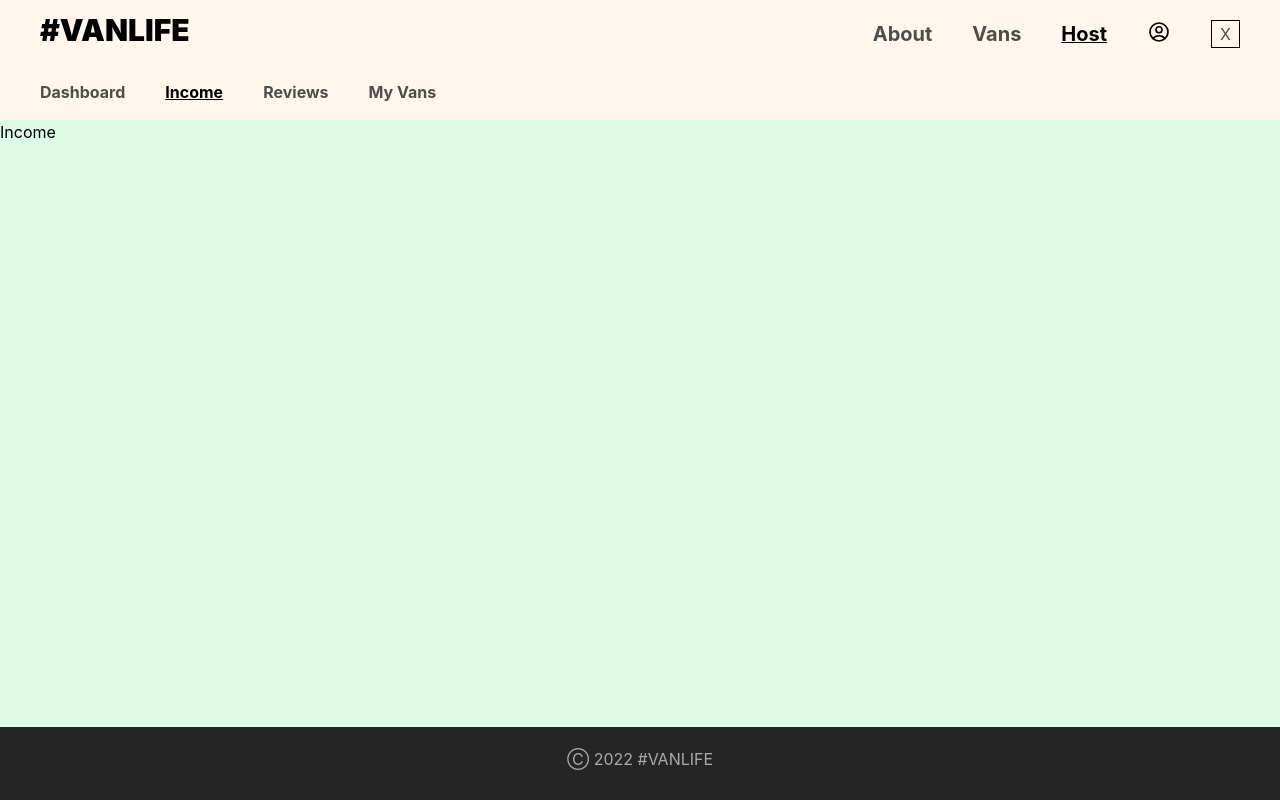
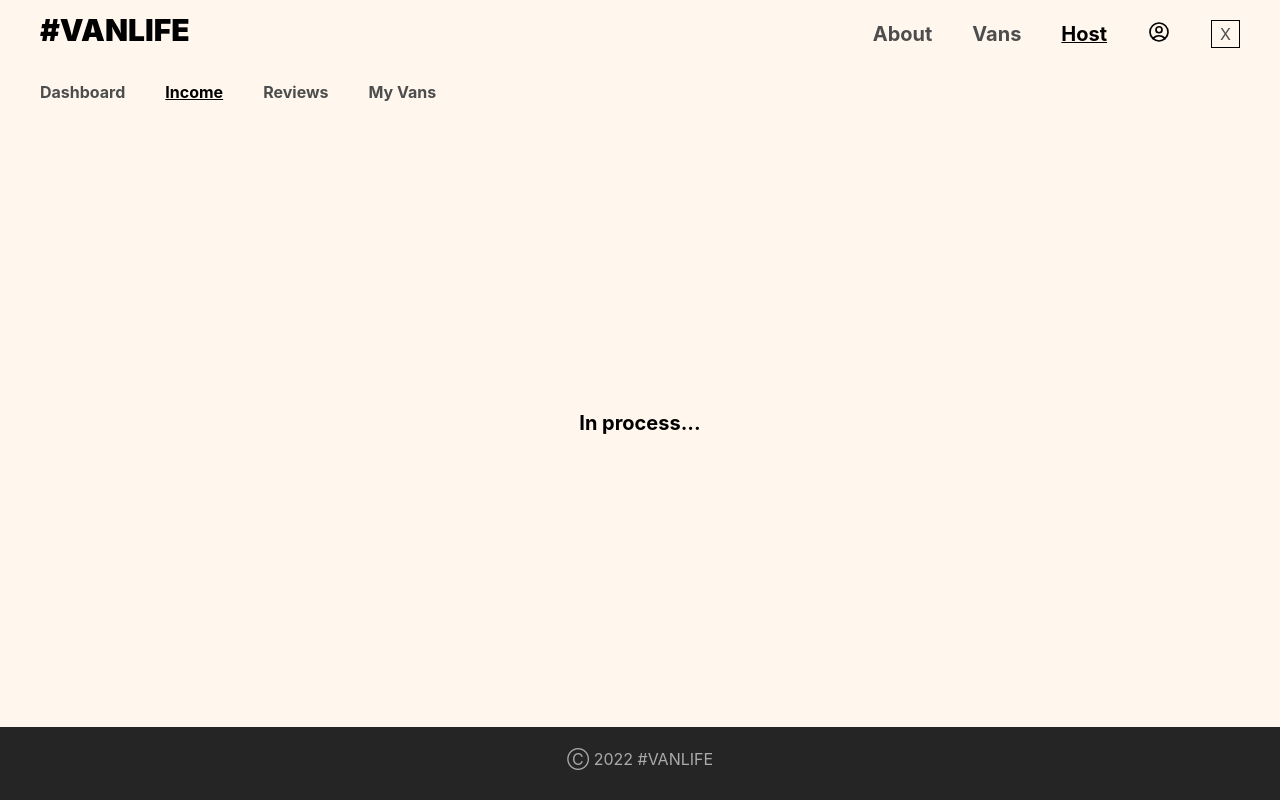
Before and after one commit to HanuSC/react-router-tut, a React (Vite) app: page /host/income in a window 1280 px wide. Built offline with nearby package versions, Linux system fonts and the light colour scheme; no server answers; the database is empty; sample sign-in values are in the browser's storage; a web font is replaced by a local one; what miragejs would draw is missing.

Commit message:
minor changes

```diff
--- a/src/components/DashBoardItems.jsx
+++ b/src/components/DashBoardItems.jsx
@@ -40,7 +40,7 @@ const ReviewSection = () => {
 const OwnedVansSection = ({vans}) => {
     return (
     <>
-        <section className='bg-[#FFEAD0] p-6'>
+        <section className='bg-[#FFEAD0] p-6 h-full'>
           <div id="income" className='flex flex-col gap-5'>
               <div className='flex justify-between text-black'>
                 <h1 className='text-xl font-bold'>Your listed vans</h1>
--- a/src/components/HostVan.jsx
+++ b/src/components/HostVan.jsx
@@ -55,7 +55,6 @@ const VanItem = ({van, edit}) => {
                     </div>
                 </div>
         </Link>
-        {edit && <Link  to={`vans/${van.id}/edit`}><p className='hover:underline text-md font-bold px-4'>Edit</p></Link>}
     </section>
 
 
--- a/src/pages/Host/Income.jsx
+++ b/src/pages/Host/Income.jsx
@@ -1,7 +1,7 @@
 
 const Income = () => {
   return (
-    <div className="bg-green-100 h-full" >Income</div>
+    <div className="text-xl grid place-content-center h-full font-bold" >In process...</div>
   )
 }
 
--- a/src/pages/Host/Reviews.jsx
+++ b/src/pages/Host/Reviews.jsx
@@ -1,7 +1,7 @@
 
 const Reviews = () => {
   return (
-    <div>Reviews</div>
+    <div className="text-xl grid place-content-center h-full font-bold" >In process...</div>
   )
 }
 
```
